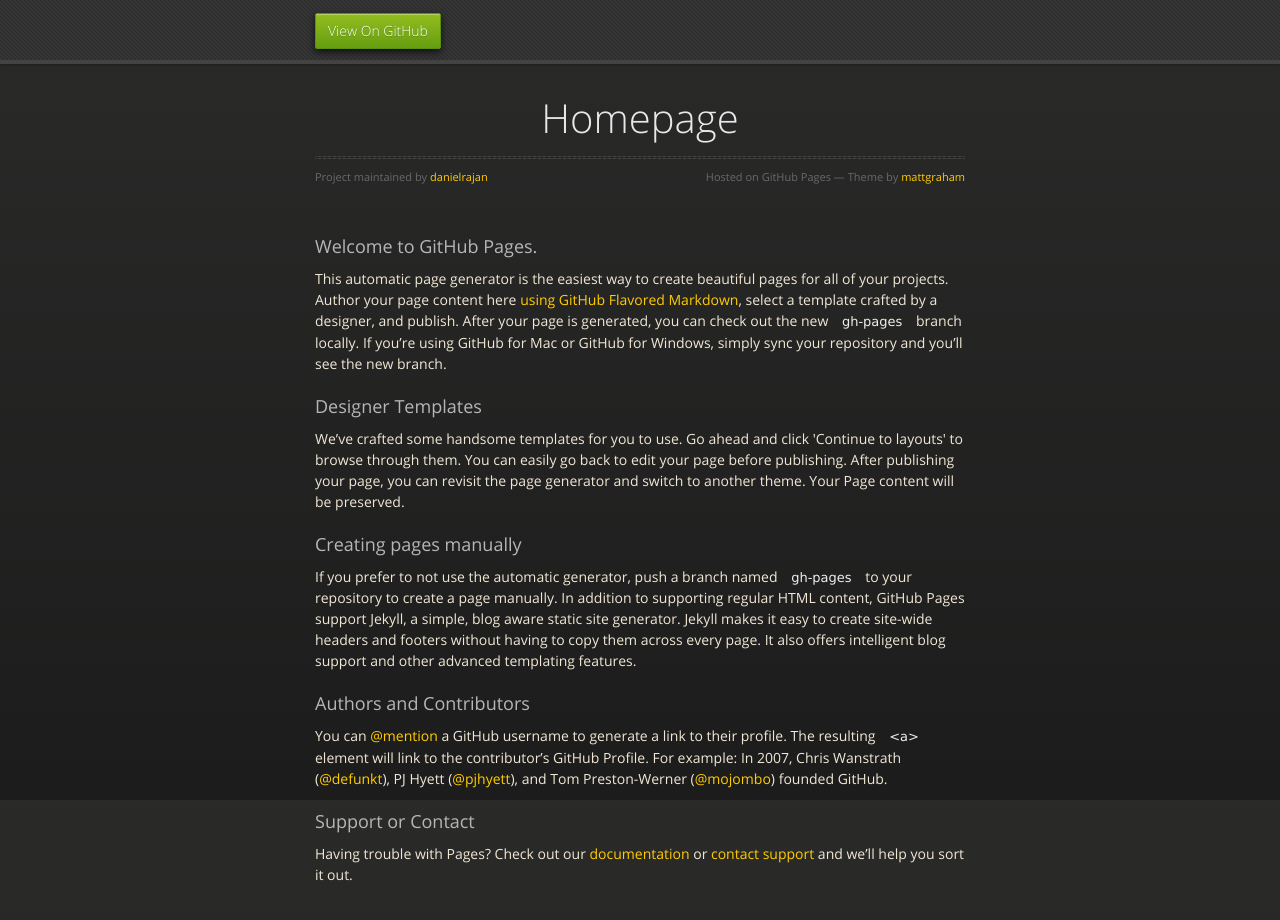
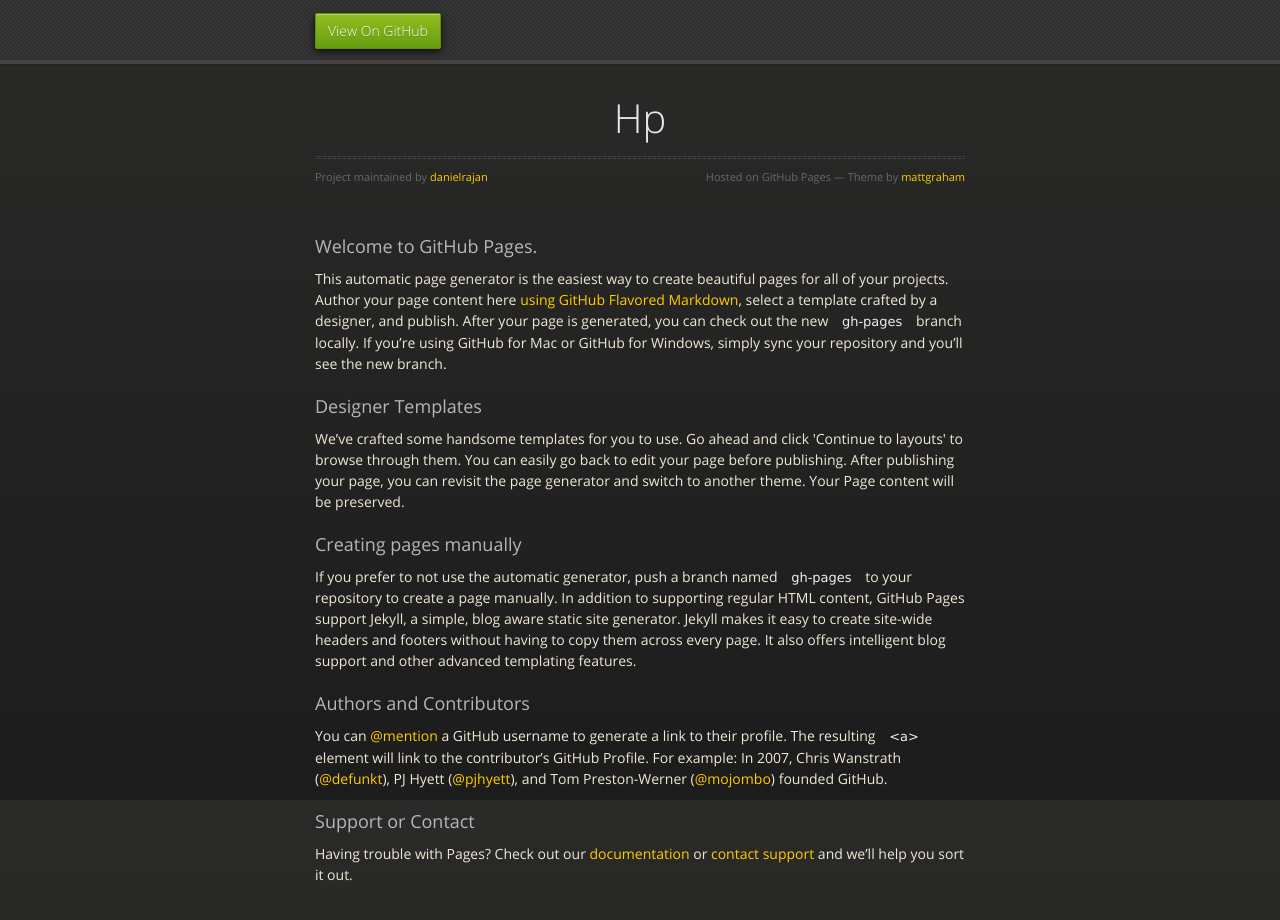
Before and after one commit to danielrajan/danielrajan.github.io, a plain HTML site: page index.html in a window 1280 px wide. Drawn offline with nearby package versions, Linux system fonts and the light colour scheme.

Commit message:
changed header name from homepage to Hp

```diff
--- a/index.html
+++ b/index.html
@@ -28,7 +28,7 @@
 
       <section>
         <div id="title">
-          <h1>Homepage</h1>
+          <h1>Hp</h1>
           <p></p>
           <hr>
           <span class="credits left">Project maintained by <a href="https://github.com/danielrajan">danielrajan</a></span>
```
